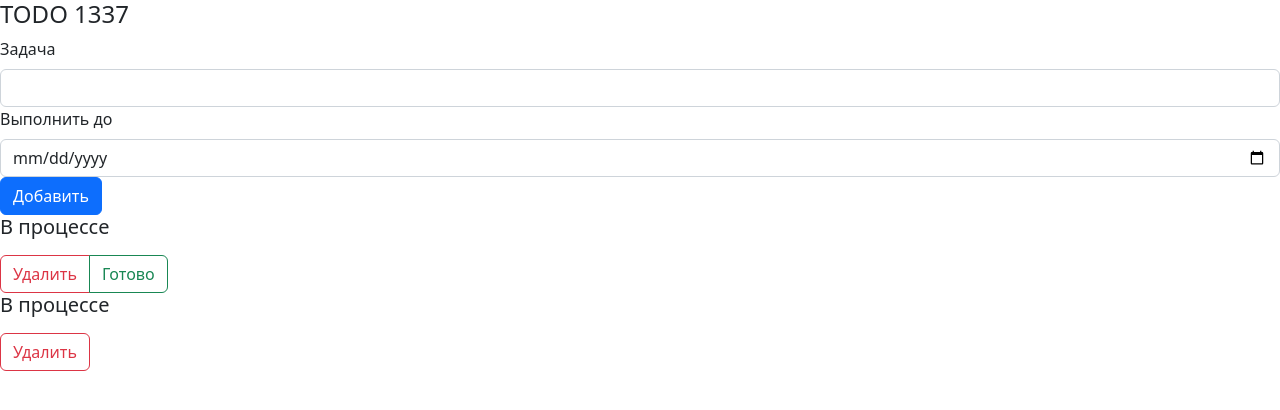
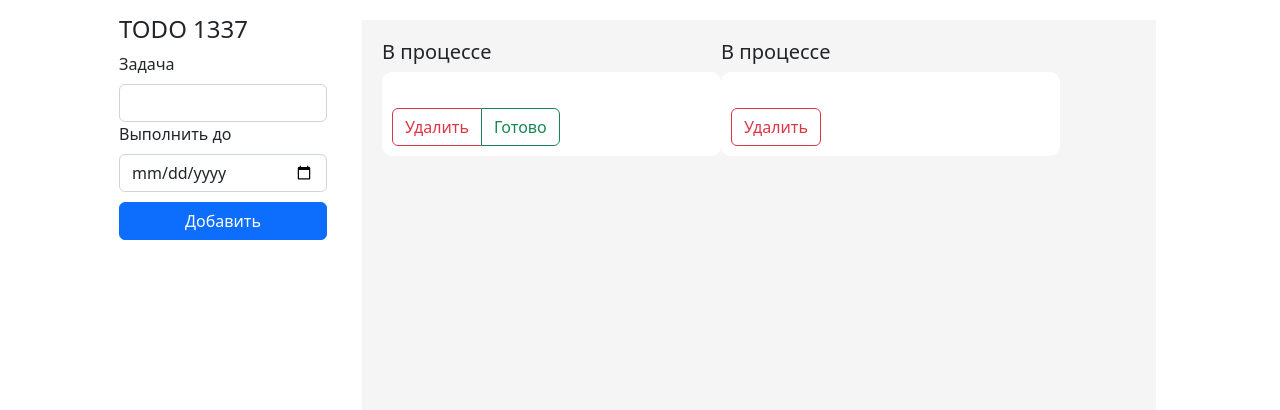
Before and after one commit to Andrx4s/ToDoList, a plain HTML site: page index.html in a window 1280 px wide. Drawn offline with nearby package versions, Linux system fonts and the light colour scheme.

Commit message:
Update style.css

```diff
--- a/style.css
+++ b/style.css
@@ -1,3 +1,58 @@
-*{
+.btn-outline-success{
+    border: none;
+}
+.btn-outline-danger{
+    border: none;
+}
+
+* {
     margin: 0;
+    padding: 0;
 }
+
+body {
+    display: flex;
+    flex-direction: row;
+    justify-content: center;
+}
+
+.section{
+    padding: 15px 15px 0 15px;
+    width: 238px;
+    height: 581px;
+}
+
+.btn{
+    margin-top: 10px;
+    width: 100%;
+}
+.task{
+    display: flex;
+    flex-direction: row;
+    width: 794px;
+    background: #F5F5F5;
+    padding-left: 20px;
+    padding-top: 20px;
+    margin: 20px 20px 0 20px;
+}
+
+.block{
+    width: 339px;
+    height: auto;
+    padding: 10px;
+    background: #FFFFFF;
+    border-radius: 10px;
+    margin-bottom: 10px;
+}
+.btn-group{
+    display: flex;
+    flex-direction: row;
+    align-items: flex-end;
+    justify-content: end;
+}
+.block_process, .block_ready{
+    width: 339px;
+    display: flex;
+    flex-direction: column;
+    gap: 20px;
+}
```
